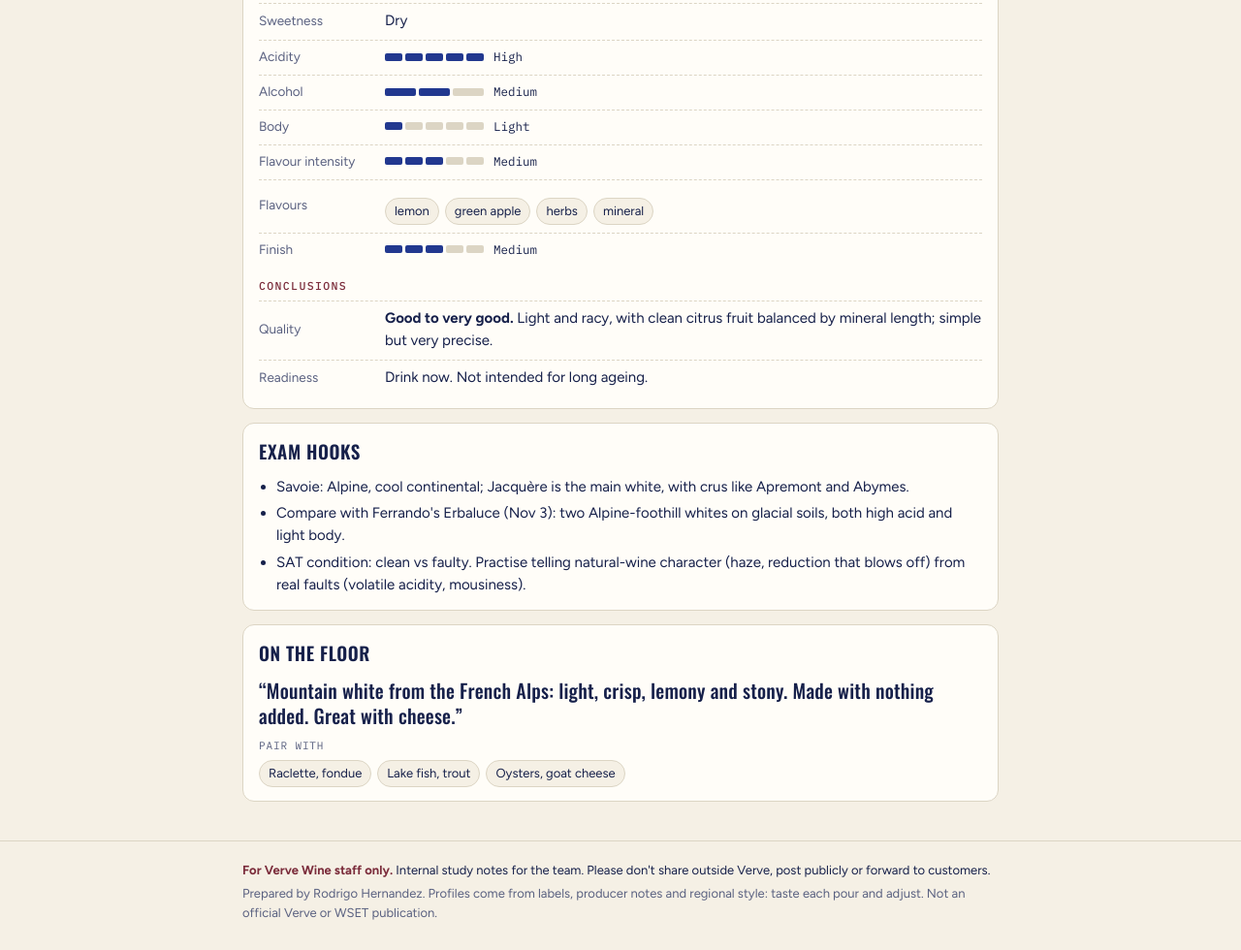
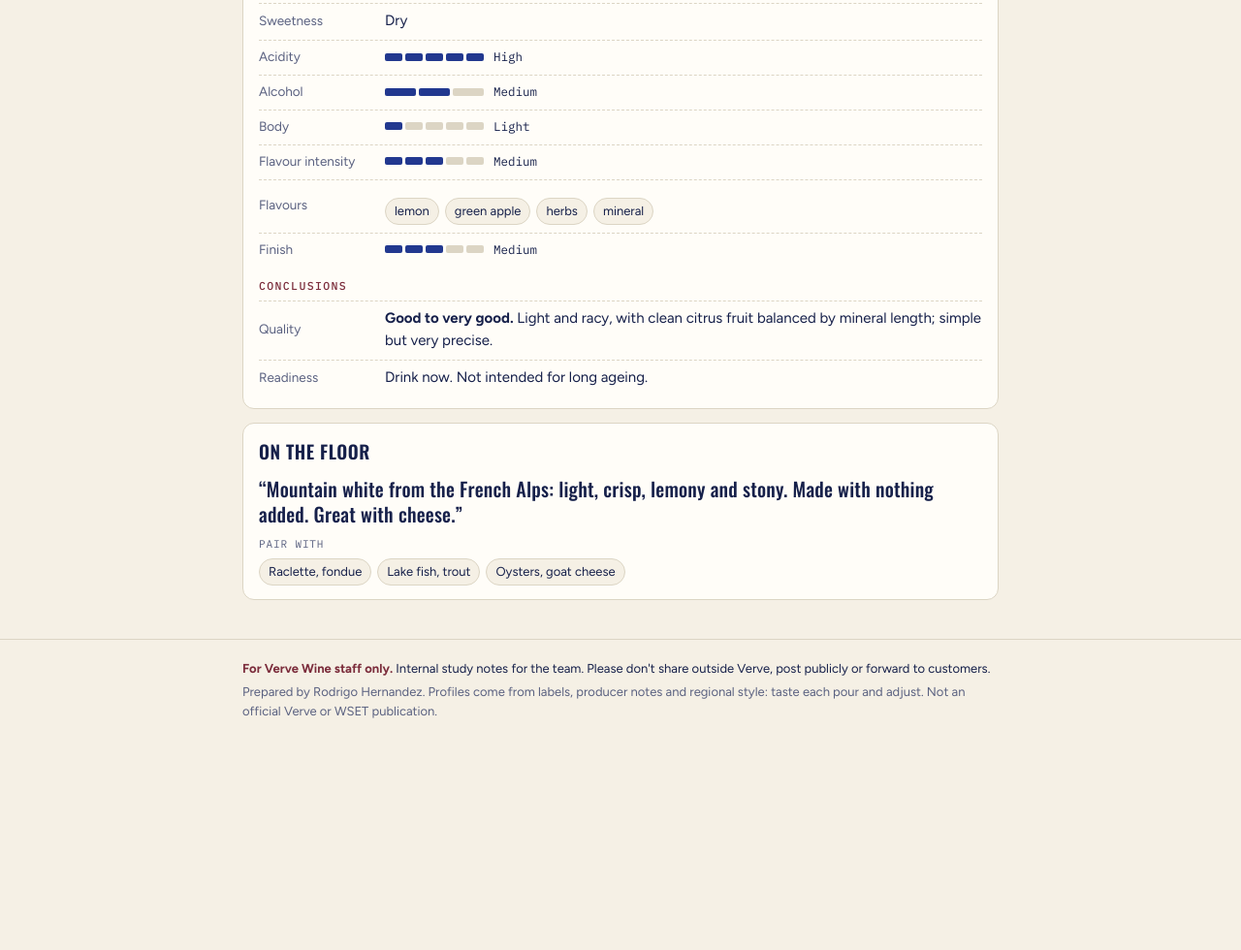
Before and after one commit to roodhh1/verve, a plain HTML site: page btg/index.html in a window 1280 px wide. Shown: the part 1937-2917 px from the top of the page at 97% size. After the commit the page ends 2709 px from the top, so only its background shows below. Drawn offline with nearby package versions, Linux system fonts and the light colour scheme.

Commit message:
Remove the Exam hooks section
Co-Authored-By: Claude Opus 5.5 <noreply@anthropic.com>
Claude-Session: https://claude.ai/code/session_011Ejf6mD4iUiHMDmwtiYCci

```diff
--- a/btg/index.html
+++ b/btg/index.html
@@ -237,7 +237,6 @@ function wineHTML(w,wk){
    ${row("Flavours",tags("",p.chars))}${row("Finish",scale(p.fin,S.fin))}
    <h4>Conclusions</h4>${row("Quality",w.concl||"")}${row("Readiness",esc(w.ready))}
   </div></div>
- <div class="block"><h3>Exam hooks</h3><ul class="tight">${(w.exam||[]).map(x=>`<li>${esc(x)}</li>`).join("")}</ul></div>
  <div class="block"><h3>On the floor</h3><p class="say">“${esc(w.say)}”</p>
   <div><div class="lbl" style="margin-bottom:6px">Pair with</div><div class="tags">${(w.pair||[]).map(x=>`<span>${esc(x)}</span>`).join("")}</div></div></div>
  </section>`;
--- a/btg/weeks/w20261028.json
+++ b/btg/weeks/w20261028.json
@@ -64,11 +64,6 @@
  "wines": [
   {
    "concl": "<b>Very good, possibly outstanding.</b> High alcohol and Medium(+) body are balanced by high acidity; old-vine concentration gives intensity; almond bitterness and early development add complexity and length.",
-   "exam": [
-    "Classico = the historic core zone. Superiore = lower yields and higher minimum alcohol.",
-    "Riserva is the DOCG step up: Castelli di Jesi Verdicchio Riserva DOCG.",
-    "Alcohol on the SAT has only three levels: Low (under 11%), Medium (11–13.9%), High (14%+)."
-   ],
    "factors": [
     [
      "Site",
@@ -169,11 +164,6 @@
   },
   {
    "concl": "<b>Very good to outstanding.</b> High acidity survives full MLF and is framed by creamy lees texture; pronounced chalky-saline length; layered primary and secondary notes give complexity.",
-   "exam": [
-    "Full MLF and the acid is still high: proof of how naturally acidic Bical and a maritime climate are.",
-    "Large barrels (500–600 L) give texture and slow oxygen with little oak flavour, unlike 225 L barriques.",
-    "Bairrada is Portugal's maritime region, best known for tannic, high-acid Baga reds. Filipa's father, Luís Pato, is its most famous Baga champion."
-   ],
    "factors": [
     [
      "Climate",
@@ -276,11 +266,6 @@
   },
   {
    "concl": "<b>Very good.</b> More fruit and body than a pale Provençal rosé, kept fresh by Aglianico's acidity; the savoury, salty finish adds interest.",
-   "exam": [
-    "Rosé methods: direct pressing vs short maceration. Blending red and white is not permitted for EU still rosé.",
-    "Rosé colour terms on the SAT: pink, salmon, orange.",
-    "Campania: Aglianico → Taurasi DOCG; whites Fiano di Avellino and Greco di Tufo."
-   ],
    "factors": [
     [
      "Climate",
@@ -374,11 +359,6 @@
   },
   {
    "concl": "<b>Good to very good.</b> Pure, bright and balanced with fine tannins; lighter and simpler than village-level Burgundy, which fits both the appellation and the vintage.",
-   "exam": [
-    "Burgundy pyramid: Regional (Bourgogne, Hautes-Côtes) → Village → Premier Cru → Grand Cru.",
-    "Two Hautes-Côtes zones: de Nuits and de Beaune. Higher elevation = cooler = more acid, less body.",
-    "2024 is a textbook marginal-climate vintage: disease pressure, low yields, lighter wines."
-   ],
    "factors": [
     [
      "Site",
--- a/btg/weeks/w20261103.json
+++ b/btg/weeks/w20261103.json
@@ -72,11 +72,6 @@
  "wines": [
   {
    "concl": "<b>Good to very good.</b> Racy acidity balanced by ripe orchard fruit and a little lees richness; clean, stony length. Less complex than last week's whites, but precise and true to place.",
-   "exam": [
-    "Erbaluce di Caluso is a DOCG for three styles: dry, Spumante (traditional method) and Passito (dried grapes).",
-    "Compare with the Piedmont whites on the spec: Gavi (Cortese) and Roero Arneis. Erbaluce has the highest acid of the three.",
-    "Glacial moraine soils: sand and gravel left by retreating glaciers, warm-draining and poor."
-   ],
    "factors": [
     [
      "Climate",
@@ -177,11 +172,6 @@
   },
   {
    "concl": "<b>Very good.</b> Concentrated old-vine fruit balanced by crisp 2024 acidity; barrel and lees add a second layer; good length for a regional wine.",
-   "exam": [
-    "Burgundy regional AOCs: Bourgogne, Bourgogne Côte d'Or (since 2017), Hautes-Côtes de Nuits / de Beaune.",
-    "Puligny-Montrachet Grands Crus: Montrachet, Chevalier-, Bâtard-, Bienvenues-Bâtard-Montrachet.",
-    "White Burgundy winemaking toolkit: barrel fermentation, MLF, lees ageing and stirring."
-   ],
    "factors": [
     [
      "Site",
@@ -281,11 +271,6 @@
   },
   {
    "concl": "<b>Very good.</b> Taut acidity and delicate red fruit in balance; pepper and stony notes add interest beyond simple fruit.",
-   "exam": [
-    "Anjou rosés: Rosé de Loire (dry) vs Rosé d'Anjou and Cabernet d'Anjou (medium-sweet).",
-    "Direct press = palest rosé; short maceration (like last week's Cuomo) = deeper colour and more body.",
-    "Skipping MLF keeps the sharp malic acid: a deliberate choice for freshness."
-   ],
    "factors": [
     [
      "Climate",
@@ -385,11 +370,6 @@
   },
   {
    "concl": "<b>Very good.</b> Firm but fine tannins and high acidity balanced by bright fruit; floral lift and savoury notes give complexity.",
-   "exam": [
-    "Nebbiolo's paradox: pale colour, but high tannin and high acid. Pale garnet does not mean light structure.",
-    "Minimum ageing: Barolo 38 months (18 in wood), Barbaresco 26 months (9 in wood). Langhe Nebbiolo is the earlier-drinking step below both.",
-    "Verduno: northernmost Barolo commune, home of the Monvigliero cru and the local red Pelaverga."
-   ],
    "factors": [
     [
      "Climate",
--- a/btg/weeks/w20261109.json
+++ b/btg/weeks/w20261109.json
@@ -95,11 +95,6 @@
    },
    "concl": "<b>Very good.</b> High, Riesling-like acidity balanced by ripe stone fruit and lees texture; intense and long for its price.",
    "ready": "Drink now. Can hold 2–3 years.",
-   "exam": [
-    "Rías Baixas subzones: Val do Salnés (coolest, wettest), O Rosal and Condado do Tea (warmer, inland along the Miño).",
-    "Pergola training: airflow and rot control in a humid climate.",
-    "Lees ageing with bâtonnage adds body and creaminess without oak."
-   ],
    "pair": [
     "Oysters, clams, pulpo a la gallega",
     "Grilled white fish",
@@ -207,11 +202,6 @@
    },
    "concl": "<b>Very good, possibly outstanding.</b> Ripe 2019 fruit balanced by fresh acidity; new oak and seven years of age add layers of secondary and tertiary complexity; long, saline finish.",
    "ready": "Drink now: in its drinking window. Can hold a few more years, not designed for long ageing.",
-   "exam": [
-    "Mâconnais hierarchy: Mâcon → Mâcon-Villages → village AOCs (Pouilly-Fuissé, Pouilly-Vinzelles, Saint-Véran, Viré-Clessé).",
-    "The label's \"cru\" means a named vineyard. Only Pouilly-Fuissé has official Premier Crus in the Mâconnais (since the 2020 vintage).",
-    "Spot the development: primary fruit, secondary oak and MLF, tertiary honey and nuts. Calling all three is how you earn \"Developing\" on the SAT."
-   ],
    "pair": [
     "Lobster or scallops in butter",
     "Roast chicken, veal in cream sauce",
@@ -310,11 +300,6 @@
    },
    "concl": "<b>Very good.</b> Structured, savoury and long for a rosé; Mourvèdre gives grip and weight that most Provence pinks lack.",
    "ready": "Drink now, but has potential for ageing (a few years).",
-   "exam": [
-    "Bandol: red must be at least 50% Mourvèdre with 18 months in oak; rosé and white also made.",
-    "Mourvèdre: late-ripening, needs heat; gives tannin, dark fruit and gamey or herbal savouriness in reds.",
-    "Most Provence rosé is pale and light; Bandol is the structured, age-worthy exception."
-   ],
    "pair": [
     "Bouillabaisse, grilled fish",
     "Salmon, swordfish, scallops",
@@ -413,11 +398,6 @@
    },
    "concl": "<b>Good to very good.</b> Bright, tangy fruit and fine tannin in balance; floral and herbal notes add interest. Lighter than a typical Moulin-à-Vent, as the vintage would predict.",
    "ready": "Drink now. Could hold 3–5 years, but 2024 favours freshness over long ageing.",
-   "exam": [
-    "The 10 Beaujolais crus; Moulin-à-Vent is the most structured and age-worthy, and the crus may be sold as Bourgogne.",
-    "Carbonic and semi-carbonic maceration give kirsch, banana and bubblegum notes; destemmed fermentation gives more structure.",
-    "2024 links three of our wines: Pernot, Guérin and this Moulin-à-Vent all come from the same wet, mildew-hit vintage, all lighter and fresher."
-   ],
    "pair": [
     "Roast chicken, duck",
     "Charcuterie, pâté",
--- a/btg/weeks/w20261116.json
+++ b/btg/weeks/w20261116.json
@@ -86,11 +86,6 @@
    },
    "concl": "<b>Good to very good.</b> Light and racy, with clean citrus fruit balanced by mineral length; simple but very precise.",
    "ready": "Drink now. Not intended for long ageing.",
-   "exam": [
-    "Savoie: Alpine, cool continental; Jacquère is the main white, with crus like Apremont and Abymes.",
-    "Compare with Ferrando's Erbaluce (Nov 3): two Alpine-foothill whites on glacial soils, both high acid and light body.",
-    "SAT condition: clean vs faulty. Practise telling natural-wine character (haze, reduction that blows off) from real faults (volatile acidity, mousiness)."
-   ],
    "pair": [
     "Raclette, fondue",
     "Lake fish, trout",
@@ -190,11 +185,6 @@
    },
    "concl": "<b>Very good.</b> Crisp 2024 acidity balanced by ripe fruit and gentle barrel texture; more depth and length than most regional whites.",
    "ready": "Can drink now, but has potential for ageing (3–5 years).",
-   "exam": [
-    "White Burgundy toolkit: whole-cluster pressing, barrel fermentation, MLF, lees ageing. Here: no new oak, little stirring.",
-    "Meursault vs Puligny style: richer and nuttier vs tighter and more floral.",
-    "The library now has three 2024 Côte de Beaune whites and reds: Pernot, Guérin and Lafon."
-   ],
    "pair": [
     "Roast chicken",
     "Scallops, lobster",
@@ -293,11 +283,6 @@
    },
    "concl": "<b>Very good.</b> Ripe fruit balanced by succulent acidity; herbal and stony notes and a long finish lift it above simple rosé.",
    "ready": "Drink now. Can hold a year or two.",
-   "exam": [
-    "US labelling: a \"California\" appellation needs 100% California fruit; an AVA needs 85% from that AVA. Multi-county blends use \"California\".",
-    "Sandy soils resist phylloxera, which is why old own-rooted vines survive in Contra Costa (and in Colares, Portugal).",
-    "Three Mourvèdre-family links in the library: Gros 'Noré Bandol (Nov 9), this homage, and Bandol's 50% Mourvèdre rule for reds."
-   ],
    "pair": [
     "Grilled shrimp, fish tacos",
     "Niçoise salad",
@@ -398,11 +383,6 @@
    },
    "concl": "<b>Very good, possibly outstanding.</b> Intense, perfumed fruit on a light frame, fresh acidity and soft tannin in balance; long, floral finish.",
    "ready": "Drink now. Can hold a few years.",
-   "exam": [
-    "Cerasuolo di Vittoria is Sicily's only DOCG: a Nero d'Avola–Frappato blend. Varietal Frappato is often labelled Terre Siciliane IGT.",
-    "Light reds: pale colour, high acid, low tannin. Serve a little cool (14–16°C).",
-    "Compare across the library: Guérin Pinot, Deux Flèches Gamay and this Frappato, three light reds from three climates."
-   ],
    "pair": [
     "Pasta alla Norma, tomato dishes",
     "Grilled tuna or swordfish",
--- a/btg/weeks/w20261123.json
+++ b/btg/weeks/w20261123.json
@@ -94,11 +94,6 @@
    },
    "concl": "<b>Very good.</b> Fresh acidity and ripe Mediterranean fruit in balance; saline, nutty length gives more interest than most coastal whites.",
    "ready": "Drink now. Can hold 2–3 years.",
-   "exam": [
-    "Campania whites on the spec: Fiano di Avellino and Greco di Tufo (DOCG). Falanghina is the everyday local grape.",
-    "Costa d'Amalfi DOC has three subzones: Furore, Ravello, Tramonti.",
-    "Compare with the Cuomo Rosato (Oct 28): same estate, same terraces, two colours."
-   ],
    "pair": [
     "Spaghetti alle vongole",
     "Grilled octopus, fried anchovies",
@@ -196,11 +191,6 @@
    },
    "concl": "<b>Very good.</b> Pronounced, pure Sauvignon fruit balanced by high acidity and a chalky, mineral finish; clean and precise.",
    "ready": "Drink now. Can hold 2–3 years.",
-   "exam": [
-    "Central Loire Sauvignon: Sancerre and Pouilly-Fumé, facing each other across the Loire. Pouilly-Fumé is known for flint (silex).",
-    "Sauvignon Blanc's aromas come from methoxypyrazines (green, grassy) and thiols (grapefruit, passion fruit). Cool climate favours the green side.",
-    "Steel fermentation at cool temperatures keeps aromatic varieties fresh."
-   ],
    "pair": [
     "Crottin de Chavignol (goat cheese)",
     "Oysters, ceviche",
@@ -298,11 +288,6 @@
    },
    "concl": "<b>Good to very good.</b> Juicy fruit, fresh acidity and soft tannin in balance; volcanic smokiness and pepper add personality.",
    "ready": "Drink now. Not designed for long ageing.",
-   "exam": [
-    "Phylloxera-free regions: the Canary Islands, Chile, much of South Australia. Ungrafted vines are possible there.",
-    "Carbonic maceration: whole bunches under CO2, fermentation starts inside the berry. Soft tannin, fruity, kirsch and banana notes.",
-    "Altitude and trade winds explain fresh wines at a subtropical latitude."
-   ],
    "pair": [
     "Grilled meats, chorizo",
     "Papas arrugadas with mojo",
@@ -402,11 +387,6 @@
    },
    "concl": "<b>Very good.</b> Ripe red fruit, fresh acidity and fine, firm tannin in balance; more structure and length than a regional Bourgogne.",
    "ready": "Can drink now, but has potential for ageing (5+ years).",
-   "exam": [
-    "Burgundy pyramid: this is village level (one step above Guérin's regional Hautes-Côtes from Oct 28).",
-    "Corton is the only red Grand Cru in the Côte de Beaune; Ladoix shares the hill.",
-    "Pinot Noir markers: pale colour, high acid, red fruit; firmer tannin points to a better site."
-   ],
    "pair": [
     "Roast duck, coq au vin",
     "Mushroom dishes",
```
